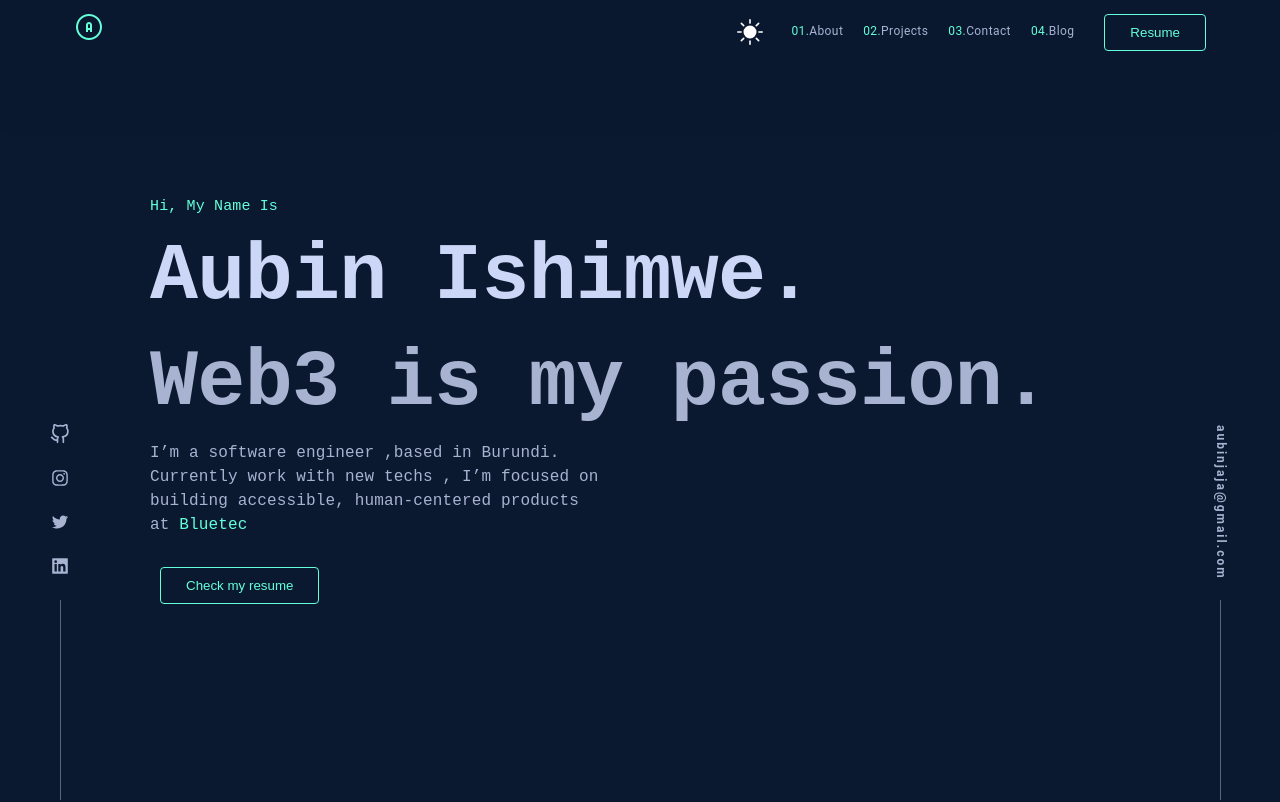
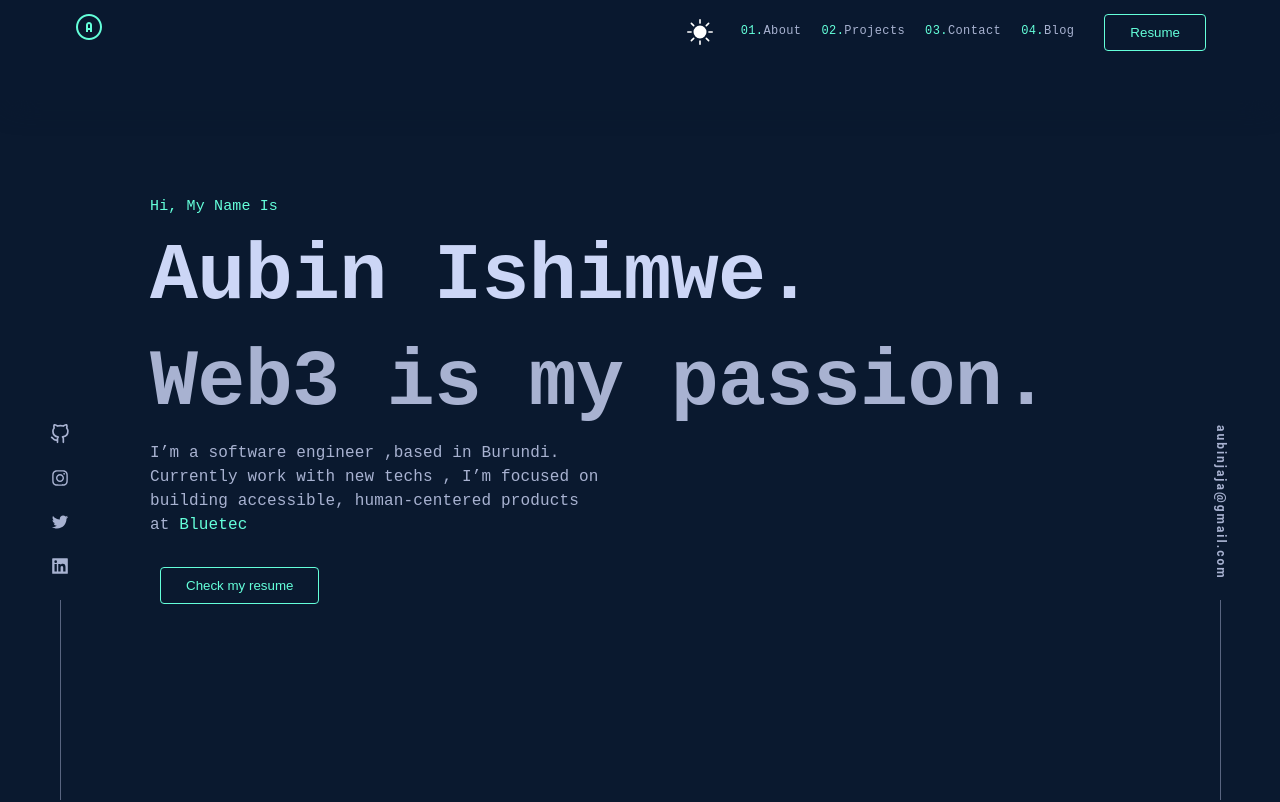
Before and after one commit to sopranoelfuego/aubinishimwe.com, a Next.js app: page / in a window 1280 px wide. Shown: the top 802 px of the page. Built offline with nearby package versions, Linux system fonts and the light colour scheme.

Commit message:
adjust the theme toggle button

```diff
--- a/src/components/Header.tsx
+++ b/src/components/Header.tsx
@@ -68,8 +68,15 @@ export function Header() {
      >
       <Image src="/logo.png" width={32} height={32} alt="logo" />
      </Link>
-
-     <List
+     <Box sx={{display:"flex",alignItems:"center",gap:"20px"}}>
+     <IconButton onClick={colorMode.toggleColorMode} name="theme_button_toggle">
+        {theme?.palette?.mode ? (
+         <BsBrightnessHighFill fontSize="26px" />
+        ) : (
+         <BsBrightnessHigh fontSize="26px" />
+        )}
+       </IconButton>
+       <List
       sx={{
        width: 'auto',
        display: 'flex',
@@ -89,15 +96,6 @@ export function Header() {
        letterSpacing: '1px',
       }}
      >
-      <ListItem disableGutters>
-       <IconButton onClick={colorMode.toggleColorMode} name="theme_button_toggle">
-        {theme?.palette?.mode ? (
-         <BsBrightnessHighFill fontSize="26px" />
-        ) : (
-         <BsBrightnessHigh fontSize="26px" />
-        )}
-       </IconButton>
-      </ListItem>
       {navListItems?.map((value, key) => (
        <ListItem
         key={key}
@@ -124,11 +122,13 @@ export function Header() {
           <Stack direction="row" alignItems="center">
            <Typography
             variant="caption"
+            fontFamily="monospace"
             sx={{ color: `${theme?.palette?.primary?.contrastText}` }}
            >
             {value?.number}.
            </Typography>
-           <Typography variant="caption" display="inline-flex">
+
+           <Typography variant="caption" fontFamily="monospace" display="inline-flex">
             {value?.name}
            </Typography>
           </Stack>
@@ -140,6 +140,8 @@ export function Header() {
        <GLobalButton name="resume" aria-label="resume">Resume</GLobalButton>
       </ListItem>
      </List>
+     </Box>
+
 
      <Box sx={{ display: { xs: 'inline-block', md: 'none' } }}>
       <IconButton onClick={handleDisplayMenu} name="menuButton" aria-label="menu-drop-down">
```
